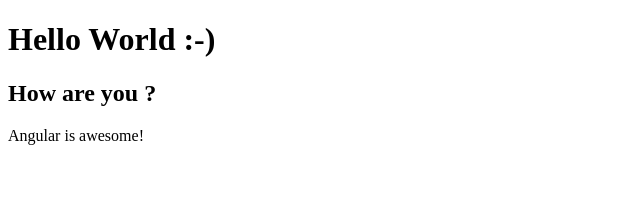
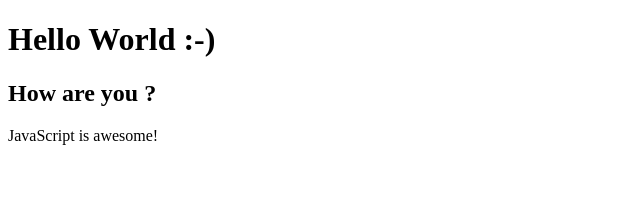
Before and after one commit to lRAHULl/sample-ng-app, an Angular app: page / in a window 1280 px wide. Shown: the top 217 px of the page, without its empty margins (0-640 px from the left). Built offline with nearby package versions, Linux system fonts and the light colour scheme.

Commit message:
Change some text

```diff
--- a/src/app/app.component.html
+++ b/src/app/app.component.html
@@ -1,4 +1,4 @@
 <h1>Hello World :-)</h1>
 <h2> How are you ? </h2>
-<p> Angular is awesome! </p>
+<p> JavaScript is awesome! </p>
 <router-outlet></router-outlet>
```
